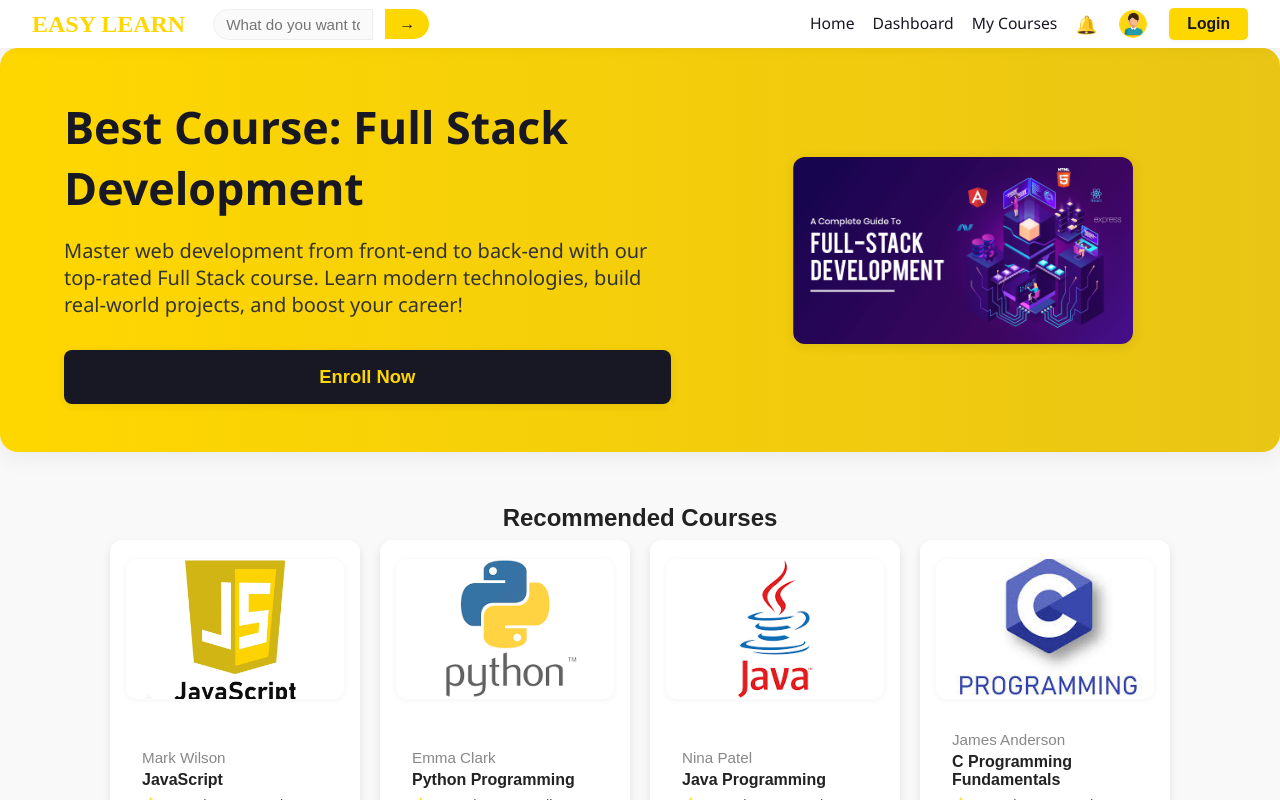
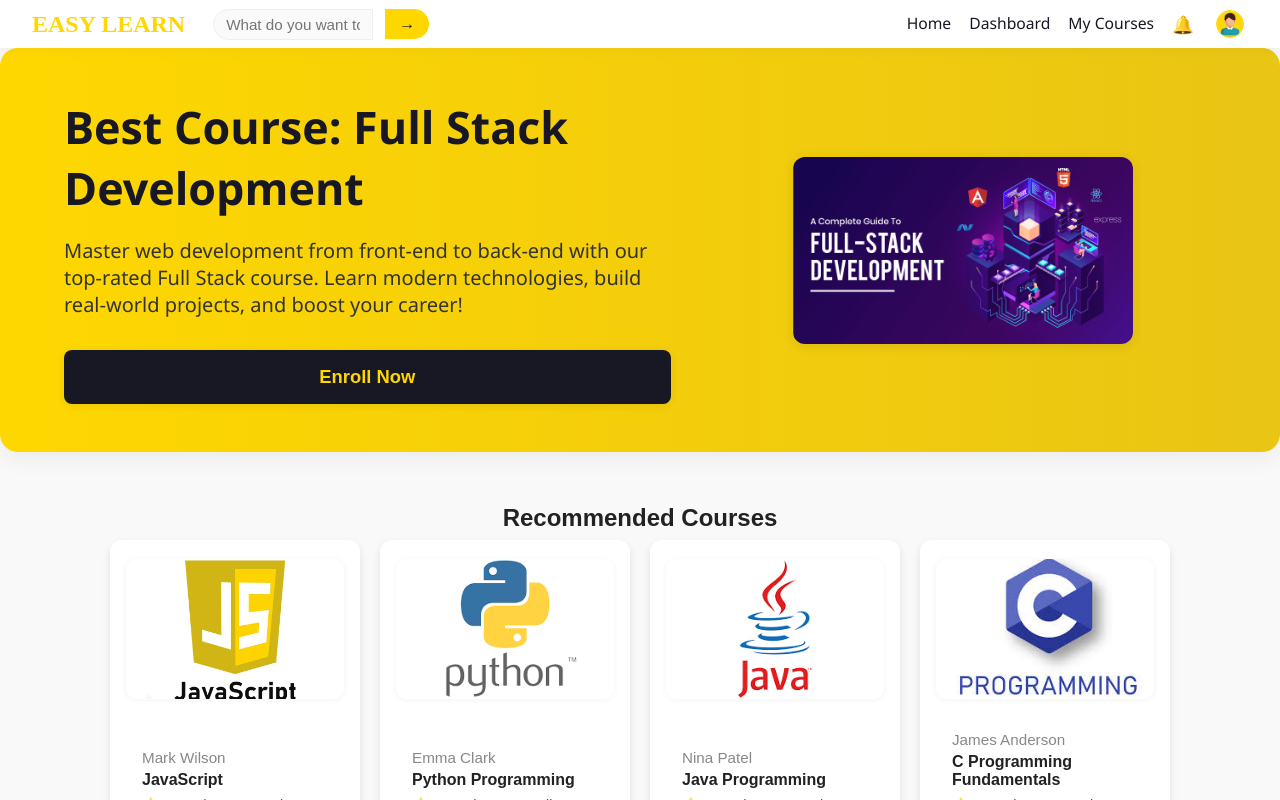
Before and after one commit to ChallaSravanReddy/EASYLEARN, a React (Vite) app: page /dashboard in a window 1280 px wide. Built offline with nearby package versions, Linux system fonts and the light colour scheme.

Commit message:
made changes for abhigna

```diff
--- a/src/App.jsx
+++ b/src/App.jsx
@@ -80,10 +80,11 @@
   const location = useLocation();
 
   // Hide Navbar & Footer on login and register pages, and the timeline player page
-  const hideLayout = location.pathname === "/login" || location.pathname === "/register" || location.pathname === "/course/javascript/introduction";
+  const hideLayout = location.pathname === "/login" ||location.pathname === "/dashboard" || location.pathname === "/register" || location.pathname === "/course/javascript/introduction";
 
   // Show WebChat only on the TimelineCodePlayer page
   const showWebChat = location.pathname === "/course/javascript/introduction";
+  //above line to remove for chatbot removal
 
   return (
     <div className={styles.app}>
@@ -99,6 +100,7 @@
       </Routes>
       {!hideLayout && <Footer />}
       {showWebChat && <WebChat />}
+      {/*above line to remove for chatbot removal*/}
     </div>
   );
 }
--- a/src/components/Dashboard.jsx
+++ b/src/components/Dashboard.jsx
@@ -56,14 +56,17 @@
 import WhyChooseUs from './WhyChooseUs';
 import Footer from './Footer';
 import styles from '../styles/LandingPage.module.css';
+import Header from './Header';
 
 export default function Dashboard() {
   return (
     <div className={styles.container}>
+      <Header />
       <HeroSection />
       <RecommendedCourses />
       <WhyChooseUs />
       <Footer />
+
     </div>
   );
 }
--- a/src/components/Header.jsx
+++ b/src/components/Header.jsx
@@ -1,18 +1,36 @@
-import styles from '../styles/Header.module.css';
 
-export default function Header({ search, setSearch, handleLogin }) {
+import { Link, useNavigate } from "react-router-dom";
+import styles from "../styles/Navbar.module.css";
+import userImg from "../assets/user.jpg";
+
+export default function Header() {
+  const navigate = useNavigate();
+
+
   return (
-    <header className={styles.header}>
-      {/* <div className={styles.logo}>EASY LEARN</div> */}
-      {/* <input
-        type="text"
-        placeholder="Search Course..."
-        value={search}
-        onChange={(e) => setSearch(e.target.value)}
-        className={styles.search}
-      /> */}
-      {/* <button onClick={handleLogin} className={styles.login}>Login</button> */}
-      {/* <div className={styles.profile}>👤</div> */}
-    </header>
+    <nav className={styles.navbar}>
+      <div className={styles.left}>
+        <h2 className={styles.logo}>EASY LEARN</h2>
+        <input
+          type="text"
+          placeholder="What do you want to learn"
+          className={styles.search}
+        />
+        <button className={styles.searchBtn}>→</button>
+      </div>
+      <div className={styles.right}>
+        <a href="#" className={styles.link}>Home</a>
+        <a href="#" className={styles.link}>Dashboard</a>
+        <a href="#" className={styles.link}>My Courses</a>
+        <span className={styles.notification}>🔔</span>
+        <img
+          src={userImg}
+          alt="user"
+          className={styles.avatar}
+          onClick={() => navigate("/profile")}
+          style={{ cursor: "pointer" }}
+        />
+      </div>
+    </nav>
   );
 }
--- a/src/components/LandingPage.jsx
+++ b/src/components/LandingPage.jsx
@@ -170,7 +170,7 @@
   return (
     <div className={styles.container}>
       {/* <Navbar /> */}
-      <Header search={search} setSearch={setSearch} handleLogin={handleLogin} />
+      {/* <Header search={search} setSearch={setSearch} handleLogin={handleLogin} /> */}
       <HeroSection />
       <RecommendedCourses />
       <WhyChooseUs />
--- a/src/components/Navbar.jsx
+++ b/src/components/Navbar.jsx
@@ -5,6 +5,7 @@
 
 export default function Navbar() {
   const navigate = useNavigate();
+
 
   return (
     <nav className={styles.navbar}>
--- a/src/components/TimelineCodePlayer.jsx
+++ b/src/components/TimelineCodePlayer.jsx
@@ -236,17 +236,17 @@
     }, []);
 
     // Handle keyboard shortcuts
-    useEffect(() => {
-        const handleKeyDown = (e) => {
-            if (e.code === 'Space') {
-                e.preventDefault();
-                togglePlay();
-            }
-        };
+    // useEffect(() => {
+    //     // const handleKeyDown = (e) => {
+    //     //     if (e.code === 'Space') {
+    //     //         e.preventDefault();
+    //     //         togglePlay();
+    //     //     }
+    //     // };
 
-        window.addEventListener('keydown', handleKeyDown);
-        return () => window.removeEventListener('keydown', handleKeyDown);
-    }, [togglePlay]);
+    // //     window.addEventListener('keydown', handleKeyDown);
+    // //     return () => window.removeEventListener('keydown', handleKeyDown);
+    // // }, [togglePlay]);
 
     // Stop playback
     const stopPlayback = useCallback(() => {
```
